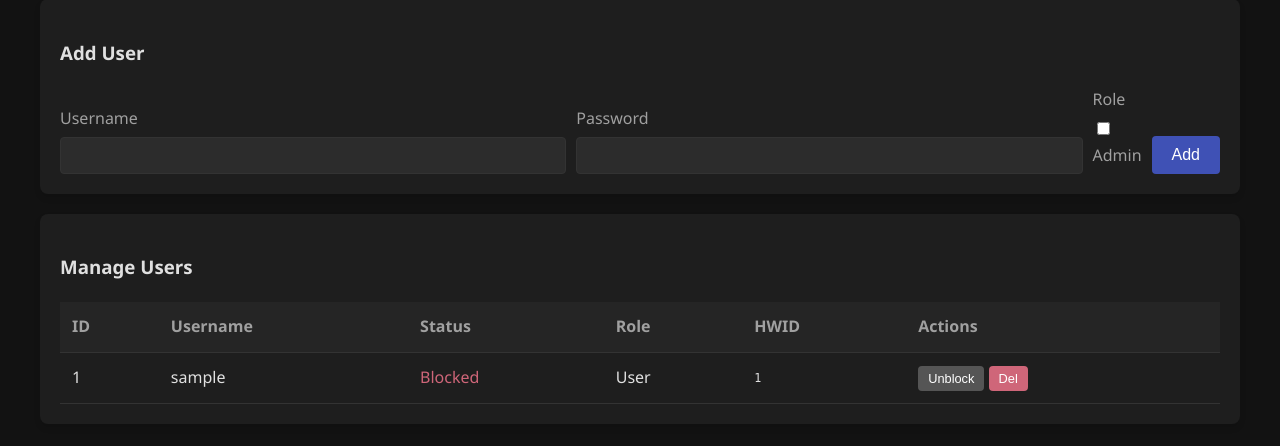
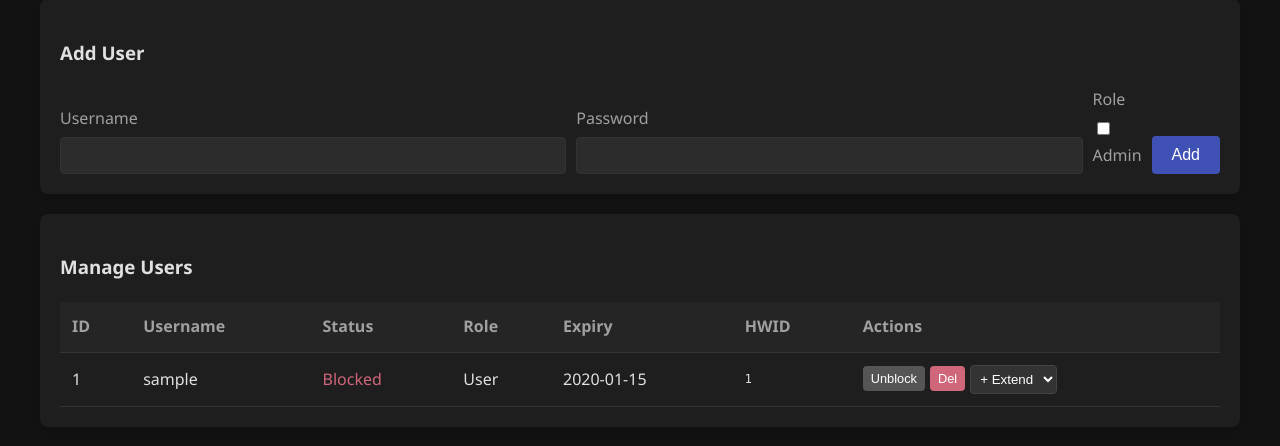
Before and after one commit to mbarakaligwema-png/mr-og-tool, a FastAPI app: template server/templates/admin.html in a window 1280 px wide. Shown: the part 223-669 px from the top of the page. Run offline with FastAPI, Linux system fonts and the light colour scheme; the template is opened without the code that fills it: most values are stand-ins (such as "Sample title", 1, 10 or a date in 2020).

Commit message:
Initial upload from MR OG TOOL

```diff
--- a/server/main.py
+++ b/server/main.py
@@ -134,7 +134,15 @@ async def delete_user(user_id: int, request: Request, db: Session = Depends(get_
     if not user or not user.is_admin:
         raise HTTPException(status_code=403, detail="Not authorized")
 
-    crud.delete_user(db, user_id)
+    return RedirectResponse(url="/admin", status_code=status.HTTP_303_SEE_OTHER)
+
+@app.post("/admin/users/{user_id}/extend")
+async def extend_user(user_id: int, request: Request, duration: str = Form(...), db: Session = Depends(get_db)):
+    user = get_current_user_from_cookie(request, db)
+    if not user or not user.is_admin:
+        raise HTTPException(status_code=403, detail="Not authorized")
+
+    crud.extend_user_expiry(db, user_id, duration)
     return RedirectResponse(url="/admin", status_code=status.HTTP_303_SEE_OTHER)
 
 # --- API ENDPOINTS (For Desktop Tool) ---
--- a/server/templates/admin.html
+++ b/server/templates/admin.html
@@ -47,6 +47,7 @@
                     <th>Username</th>
                     <th>Status</th>
                     <th>Role</th>
+                    <th>Expiry</th>
                     <th>HWID</th>
                     <th>Actions</th>
                 </tr>
@@ -62,18 +63,40 @@
                         </span>
                     </td>
                     <td>{{ "Admin" if u.is_admin else "User" }}</td>
+                    <td>
+                        {{ u.expiry_date.strftime('%Y-%m-%d') if u.expiry_date else "LIFETIME" }}
+                    </td>
                     <td style="font-family: monospace; font-size: 0.9em;">{{ u.hwid if u.hwid else "-" }}</td>
                     <td>
+                        <div style="display: flex; gap: 5px; flex-wrap: wrap;">
+                            <!-- Toggle Block/Unblock -->
                             <form method="post" action="/admin/users/{{ u.id }}/toggle" style="display: inline;">
                                 <button type="submit" class="btn"
-                                style="padding: 5px 10px; font-size: 0.8rem; background-color: #555;">
+                                    style="padding: 5px 8px; font-size: 0.8rem; background-color: #555;">
                                     {{ "Block" if u.is_active else "Unblock" }}
                                 </button>
                             </form>
+
+                            <!-- Delete -->
                             <form method="post" action="/admin/users/{{ u.id }}/delete" style="display: inline;">
-                            <button type="submit" class="btn btn-danger" style="padding: 5px 10px; font-size: 0.8rem;"
+                                <button type="submit" class="btn btn-danger"
+                                    style="padding: 5px 8px; font-size: 0.8rem;"
                                     onclick="return confirm('Are you sure?')">Del</button>
                             </form>
+
+                            <!-- Extend License -->
+                            <form method="post" action="/admin/users/{{ u.id }}/extend" style="display: inline;">
+                                <select name="duration" onchange="this.form.submit()"
+                                    style="padding: 5px; border-radius: 4px; border: 1px solid #444; background: #333; color: white;">
+                                    <option value="" disabled selected>+ Extend</option>
+                                    <option value="6_hours">6 Hours</option>
+                                    <option value="3_months">3 Months</option>
+                                    <option value="6_months">6 Months</option>
+                                    <option value="1_year">1 Year</option>
+                                    <option value="lifetime">Lifetime</option>
+                                </select>
+                            </form>
+                        </div>
                     </td>
                 </tr>
                 {% endfor %}
```
Also changed, not shown: server/crud.py (+24 -0 lines). Lines whose indentation alone changed are shown as unchanged.
